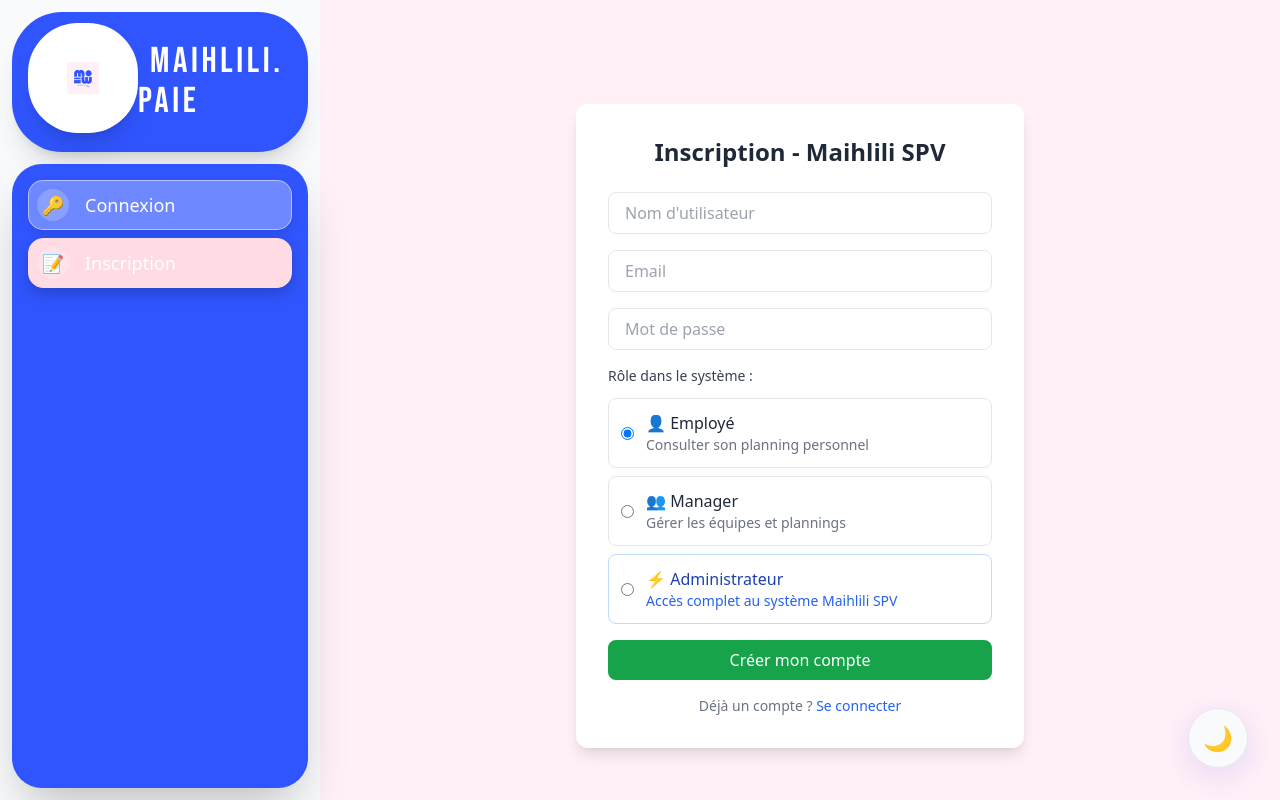
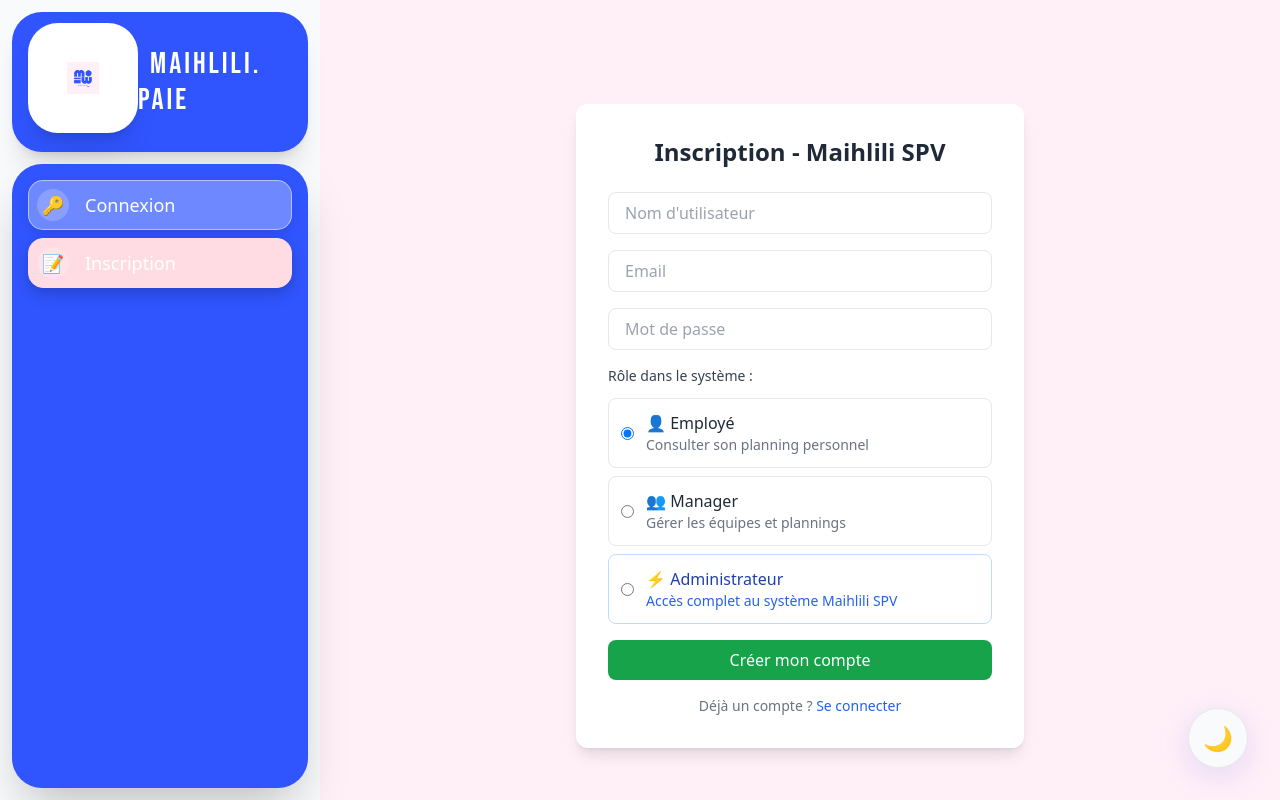
Before and after one commit to filet0fish09/Maihlili.Paie, a Flask app: page /register in a window 1280 px wide. Run offline with Flask 3, Linux system fonts and the light colour scheme; some libraries are stand-ins or nearby versions.

Commit message:
Update base.html

```diff
--- a/templates/base.html
+++ b/templates/base.html
@@ -54,7 +54,7 @@
     /* -------------------------------------------------------------------------------------------------- */
     :root {
       /* Couleurs Claires */
-      --color-bg-light: #fff0f8; /* MODIFIÉ ICI */
+      --color-bg-light: #fff0f8; /* FOND GENERAL EN #fff0f8 */
       --color-text-light: #1f2937;
       --color-text-subtle-light: #6b7280;
       --color-border-light: #e5e7eb;
@@ -353,6 +353,13 @@
 
     /* Sidebar améliorée */
     /* Les styles Figma ci-dessus prennent le dessus sur ces anciennes classes de sidebar */
+    [data-theme="dark"] aside {
+        background: #3055ff !important; /* Force le bleu même en mode sombre */
+        color: white !important;
+        border-color: rgba(255, 255, 255, 0.1) !important;
+        box-shadow: 2px 0 10px rgba(0, 0, 0, 0.3) !important;
+    }
+
     [data-theme="dark"] aside .nav-link {
         color: #E0E7FF !important;
         transition: all 0.2s ease !important;
@@ -391,13 +398,13 @@
 <body class="bg-[#fff0f8] flex min-h-screen" data-theme="light">
 
   <aside class="w-[320px] p-3 flex flex-col bg-gray-50 dark:bg-gray-800" style="min-height: 100vh;">
-    <div class="h-[140px] rounded-[50px] bg-maihlili-figma-blue flex items-center p-4 shadow-xl">
-      <div class="w-[110px] h-[110px] rounded-[50px] bg-white flex items-center justify-center -translate-y-1 shadow-xl">
+    <div class="h-[140px] rounded-[30px] bg-maihlili-figma-blue flex items-center p-4 shadow-xl">
+      <div class="w-[110px] h-[110px] rounded-[30px] bg-white flex items-center justify-center -translate-y-1 shadow-xl">
         <img src="{{ url_for('static', filename='images/maihlili-logo-light.png') }}" alt="Logo Maihlili clair" class="h-8 w-8">
       </div>
       <div class="ml-3 flex flex-col leading-none text-white font-['Bebas_Neue'] uppercase">
-        <span class="text-4xl tracking-widest">Maihlili.</span>
-        <span class="text-4xl -translate-x-3 tracking-widest">Paie</span>
+        <span class="text-3xl tracking-widest">Maihlili.</span>
+        <span class="text-3xl -translate-x-3 tracking-widest">Paie</span>
       </div>
     </div>
 
```
